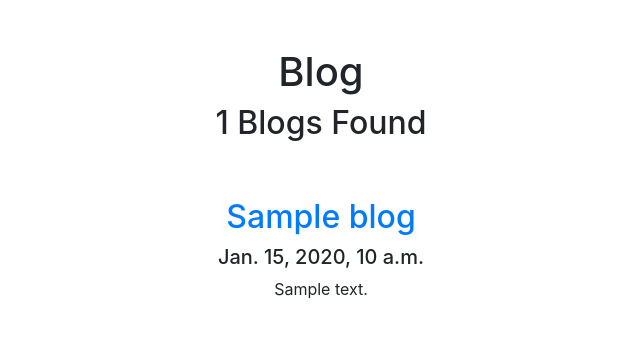
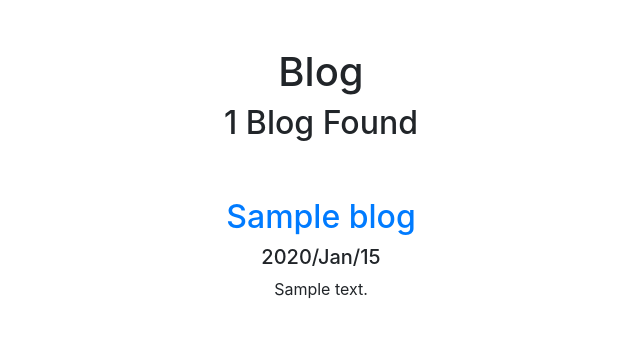
Before and after one commit to Pooryamn/Django_Portfolio, a Django app: template blog/templates/blog/blog.html in a window 1280 px wide. Shown: the top 338 px of the page, without its empty margins (319-959 px from the left). Run offline with Django 3.2, Linux system fonts and the light colour scheme; the template is opened without the code that fills it: most values are stand-ins (such as "Sample title", 1, 10 or a date in 2020); data that the repository does not hold is empty; some libraries are stand-ins or nearby versions.

Commit message:
Changing date format

```diff
--- a/blog/templates/blog/blog.html
+++ b/blog/templates/blog/blog.html
@@ -4,14 +4,17 @@
 	<br>
 	<br>
 	<h1>Blog</h1>
-
-	<h2>{{blogs.count}} Blogs Found</h2>
+	{% if blogs.count == 1 %}
+		<h2>{{blogs.count}} Blog Found</h2>
+	{% else %}
+		<h2>{{blogs.count}} Blogs Found</h2>
+	{% endif %}
 
 	{% for blog in blogs %}
 		<br>
 		<br>
 		<a href="{% url 'detail' blog.id %}"><h2>{{blog.Title}}</h2></a>
-		<h5>{{blog.Date}}</h5>
+		<h5>{{blog.Date|date:'Y/M/d'}}</h5>
 		<p>{{blog.Description}}</p>
 	{% endfor %}
 
```
